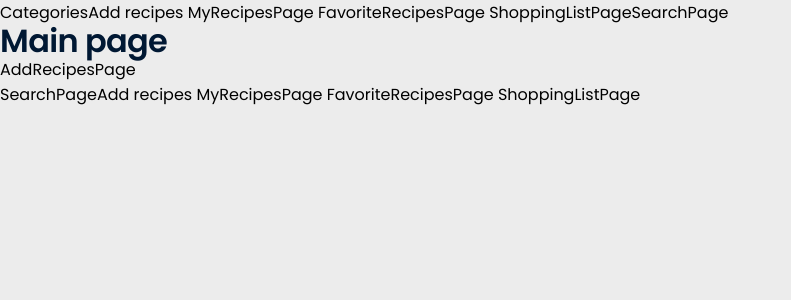
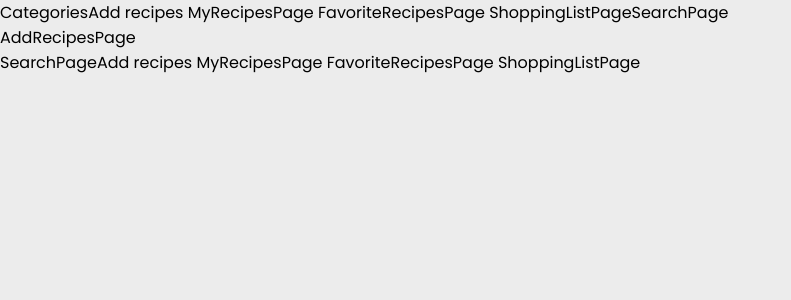
Before and after one commit to Katya-Kondratchuk/So-Yummy, a React (Create React App) app: page /So-Yummy/add in a window 1280 px wide. Shown: the top 300 px of the page, without its empty margins (0-791 px from the left). Built offline with nearby package versions, Linux system fonts and the light colour scheme.

Commit message:
add title

```diff
--- a/src/components/Header/Navigation/Navigation.jsx
+++ b/src/components/Header/Navigation/Navigation.jsx
@@ -1,6 +1,5 @@
 import React from 'react';
 import { NavLink } from 'react-router-dom';
-import Title from 'reusableComponents/Title/Title';
 
 const Navigation = () => {
   return (
@@ -11,7 +10,6 @@ const Navigation = () => {
       <NavLink to="/favorite"> FavoriteRecipesPage</NavLink>
       <NavLink to="/shopping-list"> ShoppingListPage</NavLink>
       <NavLink to="/search">SearchPage</NavLink>
-      <Title text={'Main page'} />
     </nav>
   );
 };
```
